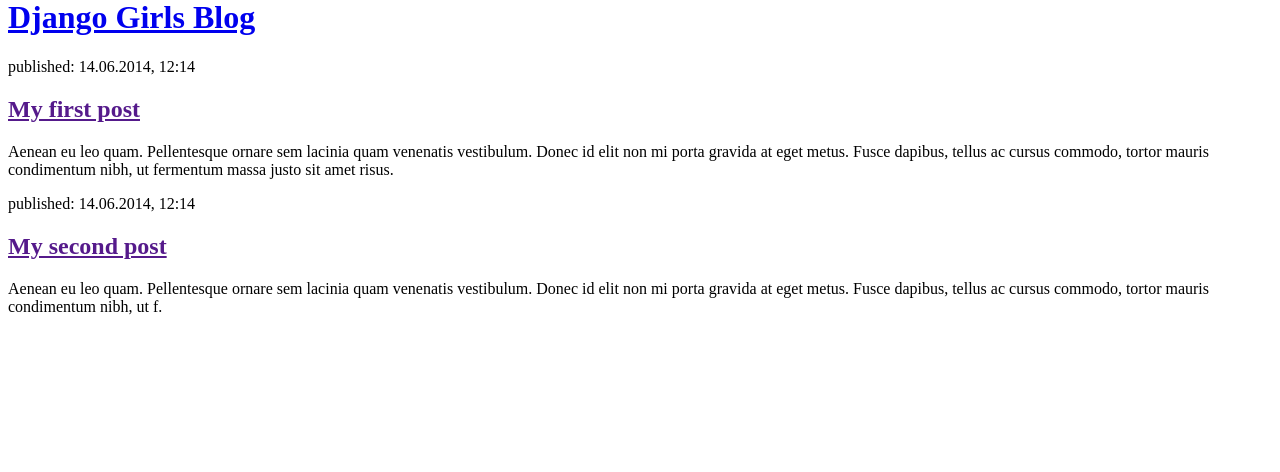
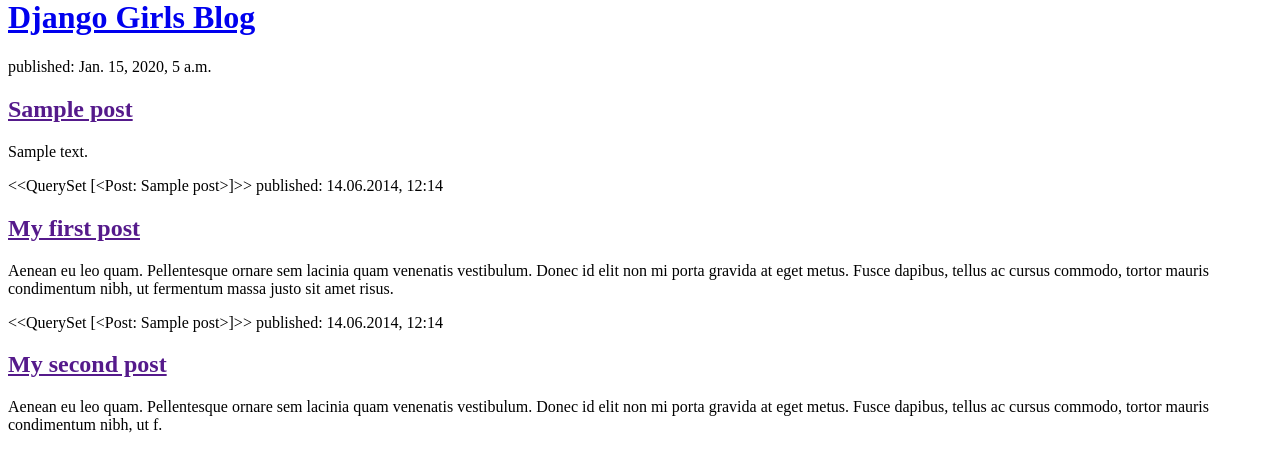
Before and after one commit to moellioHeather/my-first-blog, a Django app: template blog/templates/blog/post_list.html in a window 1280 px wide. Shown: the part 22-494 px from the top of the page. Run offline with Django 3.2, Linux system fonts and the light colour scheme; the template is opened without the code that fills it: values that come from a table or form of the project are taken from there, others are empty; tables that the repository leaves empty hold one stand-in row (values such as "Sample post").

Commit message:
Modified templates to display posts from database.

```diff
--- a/blog/templates/blog/post_list.html
+++ b/blog/templates/blog/post_list.html
@@ -8,16 +8,26 @@
             <h1><a href="/">Django Girls Blog</a></h1>
         </header>
 
-        <article>
+
+        {% for post in posts %}
+    <article>
+        <time>published: {{ post.published_date }}</time>
+        <h2><a href="">{{ post.title }}</a></h2>
+        <p>{{ post.text|linebreaksbr }}</p>
+    </article>
+        {% endfor %}
+
+        <{{ posts }}>
             <time>published: 14.06.2014, 12:14</time>
             <h2><a href="">My first post</a></h2>
             <p>Aenean eu leo quam. Pellentesque ornare sem lacinia quam venenatis vestibulum. Donec id elit non mi porta gravida at eget metus. Fusce dapibus, tellus ac cursus commodo, tortor mauris condimentum nibh, ut fermentum massa justo sit amet risus.</p>
-        </article>
+        </{{ posts }}>
 
-        <article>
+
+        <{{ posts }}>
             <time>published: 14.06.2014, 12:14</time>
             <h2><a href="">My second post</a></h2>
             <p>Aenean eu leo quam. Pellentesque ornare sem lacinia quam venenatis vestibulum. Donec id elit non mi porta gravida at eget metus. Fusce dapibus, tellus ac cursus commodo, tortor mauris condimentum nibh, ut f.</p>
-        </article>
+        </{{ posts }}>
     </body>
 </html>
--- a/blog/views.py
+++ b/blog/views.py
@@ -1,5 +1,8 @@
 from django.shortcuts import render
+from django.utils import timezone
+from .models import Post
 
 # Create your views here.
 def post_list(request):
+    posts = Post.objects.filter(published_date__lte=timezone.now()).order_by('published_date')
     return render(request, 'blog/post_list.html', {})
```
